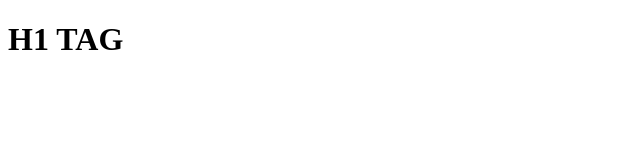
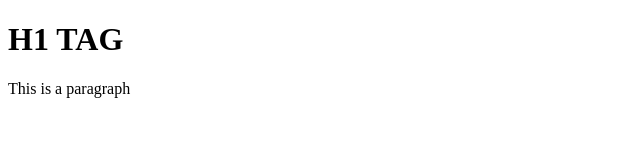
Before and after one commit to wasd424/HardChoices, a plain HTML site: page index.html in a window 1280 px wide. Shown: the whole page, without its empty margins (0-640 px from the left). Drawn offline with Linux system fonts and the light colour scheme.

Commit message:
add paragrph tag

```diff
--- a/index.html
+++ b/index.html
@@ -4,4 +4,7 @@
 </head>
 <body>
     <h1>H1 TAG</h1>
+    <p>
+        This is a paragraph
+    </p>
 </body>
```
